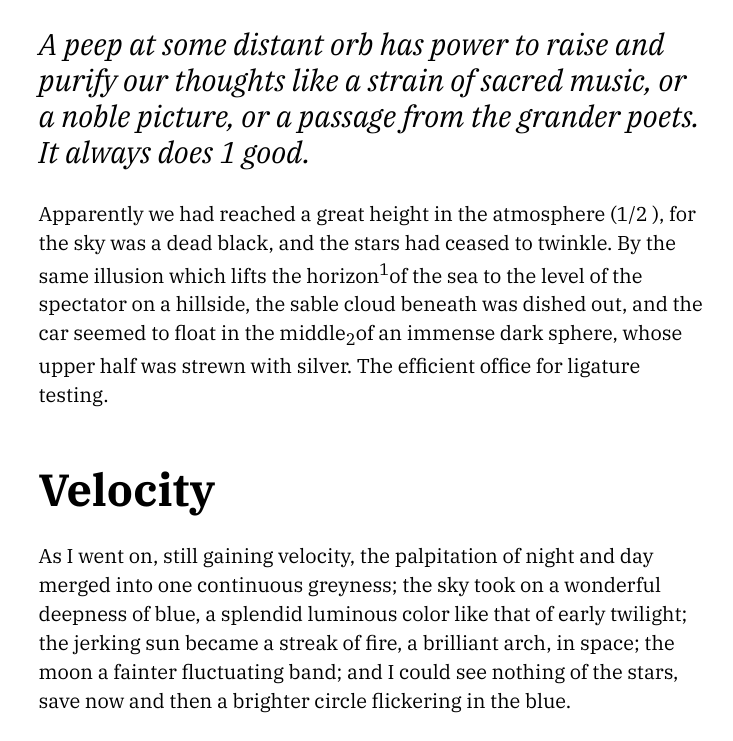
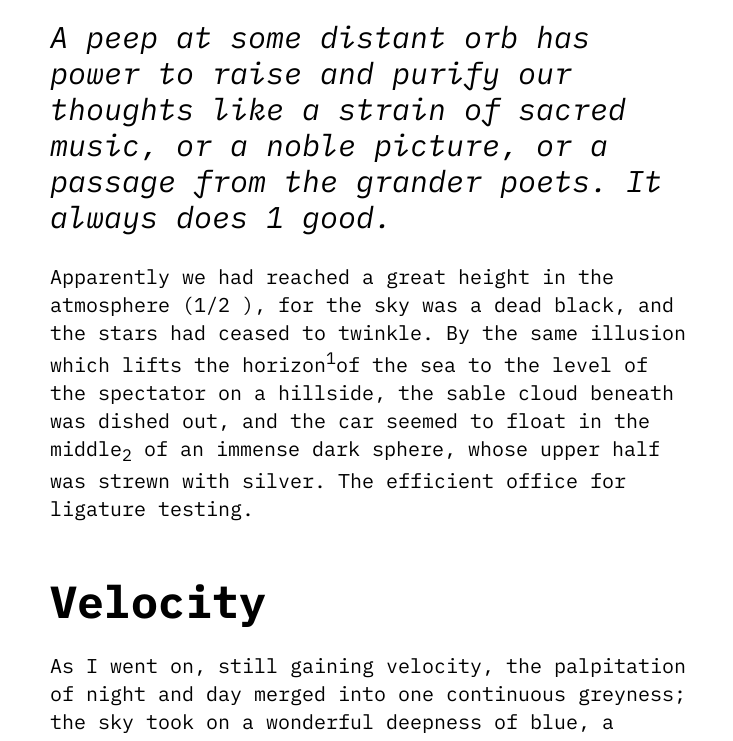
Before and after one commit to MarkosKon/checking-typefaces, a Gatsby site: page / in a window 1280 px wide. Shown: the part 298-1039 px from the top of the page, without its empty margins (268-1001 px from the left). Built offline with nearby package versions, Linux system fonts and the light colour scheme; Gatsby itself is replaced by a stand-in of ours.

Commit message:
Added an example for IBM Plex Mono.

```diff
--- a/gatsby-browser.js
+++ b/gatsby-browser.js
@@ -1,4 +1,3 @@
 import "@affectionatedoor/opentype"
-import "./src/styles/ibm-plex-serif.css"
 import "./src/styles/ibm-plex-mono.css"
 import "./src/styles/main.css"
--- a/src/pages/index.jsx
+++ b/src/pages/index.jsx
@@ -25,9 +25,8 @@ export default () => (
       <sup>1</sup>
       of the sea to the level of the spectator on a hillside, the sable cloud
       beneath was dished out, and the car seemed to float in the middle
-      <sub>2</sub>
-      of an immense dark sphere, whose upper half was strewn with silver. The
-      efficient office for ligature testing.
+      <sub>2</sub> of an immense dark sphere, whose upper half was strewn with
+      silver. The efficient office for ligature testing.
     </p>
     <h2>Velocity</h2>
     <p>
--- a/src/styles/ibm-plex-mono.css
+++ b/src/styles/ibm-plex-mono.css
@@ -5,3 +5,56 @@
   font-style: normal;
   src: url("/fonts/IBMPlexMono-Regular.ttf") format("truetype");
 }
+@font-face {
+  font-family: "IBM Plex Mono";
+  font-display: swap;
+  font-weight: 400;
+  font-style: normal;
+  src: url("/fonts/IBMPlexSans-Regular.ttf") format("truetype");
+  unicode-range: U+370-3FF;
+}
+@font-face {
+  font-family: "IBM Plex Mono";
+  font-display: swap;
+  font-weight: 400;
+  font-style: italic;
+  src: url("/fonts/IBMPlexMono-Italic.ttf") format("truetype");
+}
+@font-face {
+  font-family: "IBM Plex Mono";
+  font-display: swap;
+  font-weight: 400;
+  font-style: italic;
+  src: url("/fonts/IBMPlexSans-Italic.ttf") format("truetype");
+  unicode-range: U+370-3FF;
+}
+@font-face {
+  font-family: "IBM Plex Mono";
+  font-display: swap;
+  font-weight: 700;
+  font-style: normal;
+  src: url("/fonts/IBMPlexMono-Bold.ttf") format("truetype");
+}
+@font-face {
+  font-family: "IBM Plex Mono";
+  font-display: swap;
+  font-weight: 700;
+  font-style: normal;
+  src: url("/fonts/IBMPlexSans-Bold.ttf") format("truetype");
+  unicode-range: U+370-3FF;
+}
+@font-face {
+  font-family: "IBM Plex Mono";
+  font-display: swap;
+  font-weight: 700;
+  font-style: italic;
+  src: url("/fonts/IBMPlexMono-BoldItalic.ttf") format("truetype");
+}
+@font-face {
+  font-family: "IBM Plex Mono";
+  font-display: swap;
+  font-weight: 700;
+  font-style: italic;
+  src: url("/fonts/IBMPlexSans-BoldItalic.ttf") format("truetype");
+  unicode-range: U+370-3FF;
+}
--- a/src/styles/ibm-plex-serif.css
+++ /dev/null
@@ -1,60 +0,0 @@
-@font-face {
-  font-family: "IBM Plex Serif";
-  font-display: swap;
-  font-weight: 400;
-  font-style: normal;
-  src: url("/fonts/IBMPlexSerif-Regular.ttf") format("truetype");
-}
-@font-face {
-  font-family: "IBM Plex Serif";
-  font-display: swap;
-  font-weight: 400;
-  font-style: normal;
-  src: url("/fonts/IBMPlexSans-Regular.ttf") format("truetype");
-  unicode-range: U+370-3FF;
-}
-@font-face {
-  font-family: "IBM Plex Serif";
-  font-display: swap;
-  font-weight: 400;
-  font-style: italic;
-  src: url("/fonts/IBMPlexSerif-Italic.ttf") format("truetype");
-}
-@font-face {
-  font-family: "IBM Plex Serif";
-  font-display: swap;
-  font-weight: 400;
-  font-style: italic;
-  src: url("/fonts/IBMPlexSans-Italic.ttf") format("truetype");
-  unicode-range: U+370-3FF;
-}
-@font-face {
-  font-family: "IBM Plex Serif";
-  font-display: swap;
-  font-weight: 700;
-  font-style: normal;
-  src: url("/fonts/IBMPlexSerif-Bold.ttf") format("truetype");
-}
-@font-face {
-  font-family: "IBM Plex Serif";
-  font-display: swap;
-  font-weight: 700;
-  font-style: normal;
-  src: url("/fonts/IBMPlexSans-Bold.ttf") format("truetype");
-  unicode-range: U+370-3FF;
-}
-@font-face {
-  font-family: "IBM Plex Serif";
-  font-display: swap;
-  font-weight: 700;
-  font-style: italic;
-  src: url("/fonts/IBMPlexSerif-BoldItalic.ttf") format("truetype");
-}
-@font-face {
-  font-family: "IBM Plex Serif";
-  font-display: swap;
-  font-weight: 700;
-  font-style: italic;
-  src: url("/fonts/IBMPlexSans-BoldItalic.ttf") format("truetype");
-  unicode-range: U+370-3FF;
-}
--- a/src/styles/main.css
+++ b/src/styles/main.css
@@ -2,10 +2,11 @@
   box-sizing: border-box;
 }
 :root {
-  font-family: "IBM Plex Serif", serif;
+  font-family: "IBM Plex Mono", "Consolas", "Menlo", "Courier New", Courier,
+    monospace;
   font-size: 20px;
-  line-height: 1.45;
-  --rhythm: calc(20px * 1.45);
+  line-height: 1.4;
+  --rhythm: calc(20px * 1.4);
 }
 body {
   margin: 0;
@@ -59,8 +60,7 @@ ol {
 }
 pre,
 code {
-  font-family: "IBM Plex Mono", "Consolas", "Menlo", "Courier New", Courier,
-    monospace;
+  font-family: inherit;
   font-weight: normal;
   border-radius: 3px;
 }
```
Also changed, not shown: static/fonts/IBMPlexMono-Bold.ttf (added), static/fonts/IBMPlexMono-BoldItalic.ttf (added), static/fonts/IBMPlexMono-Italic.ttf (added), static/fonts/IBMPlexSerif-Bold.ttf (deleted), static/fonts/IBMPlexSerif-BoldItalic.ttf (deleted), static/fonts/IBMPlexSerif-Italic.ttf (deleted), static/fonts/IBMPlexSerif-Regular.ttf (deleted).
